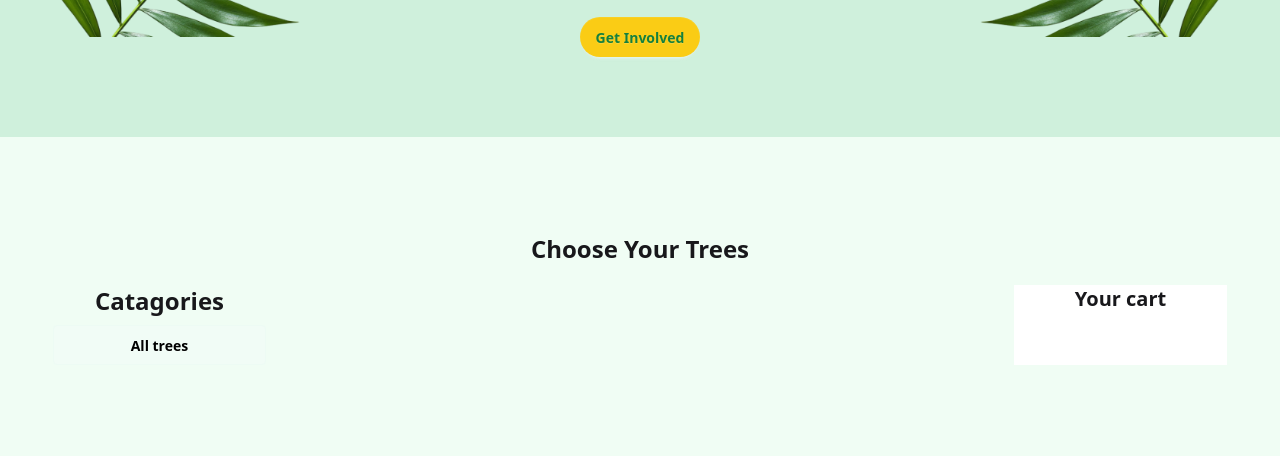
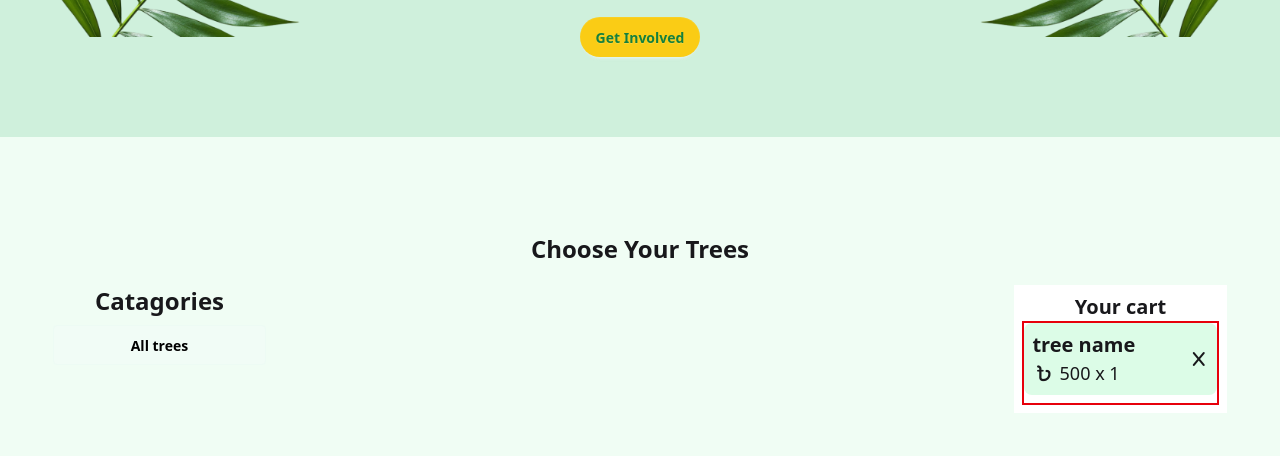
Before and after one commit to solimanumor/Assignment-06-website, a plain HTML site: page index.html in a window 1280 px wide. Shown: the part 344-800 px from the top of the page. Drawn offline with nearby package versions, Linux system fonts and the light colour scheme; no server answers.

Commit message:
all tree

```diff
--- a/index.html
+++ b/index.html
@@ -88,8 +88,21 @@
                     </div>
 
                     <!-- cart section and responsive-->
-                    <div class="your-cart-container col-span-1 bg-white ">
+                    <div  class="your-cart-container col-span-1 bg-white p-2 ">
                         <h3 class="text-xl font-bold text-center ">Your cart</h3>
+
+                        <div id="CartHistory" class="border border-2 border-red-600">
+                            <!-- payment details -->
+                            <div class="cart-price-container flex justify-between items-center bg-[#DCFCE7] rounded-lg p-2 mb-2">
+                                <div class="">
+                                    <h4 class="text-xl font-semibold">tree name</h4>
+                                    <p class="text-lg"><i class="fa-solid fa-bangladeshi-taka-sign"></i> 500 x 1</p>
+                                </div>
+                                <button><i class="fa-solid fa-x"></i></button>
+                            </div>
+                            <!-- payment details -->
+                        </div>
+
 
                     </div>
                  </div>
--- a/script.js/script.js
+++ b/script.js/script.js
@@ -83,7 +83,7 @@ const displayPlant =(plants)=>{
                             </div>
 
                             <div>
-                                <button class="bg-[#15803D] rounded-full w-full font-bold text-center py-3 text-white">Add to the cart</button>
+                                <button onClick="addToCart(${plant})" class="bg-[#15803D] rounded-full w-full font-bold text-center py-3 text-white">Add to the cart</button>
                             </div>
                         </div>
 
@@ -131,6 +131,9 @@ const loadPlantByCatagory =(catagoryId)=>{
     .then(json=>displayPlantByCatagory(json.plants))
 
 }
+// ----------------------------------------------------------------------------
+
+// Showing plant by their catagory
 
 const displayPlantByCatagory = (plantsCatagory)=>{
 
@@ -170,3 +173,14 @@ const displayPlantByCatagory = (plantsCatagory)=>{
     }
 
 }
+
+// Adding to the cart
+
+const addToCart= (plantDetails)=>{
+    const CartContainer = document.getElementById('CartHistory')
+    CartContainer.innerHTML = `hello`
+
+
+
+
+}
```
